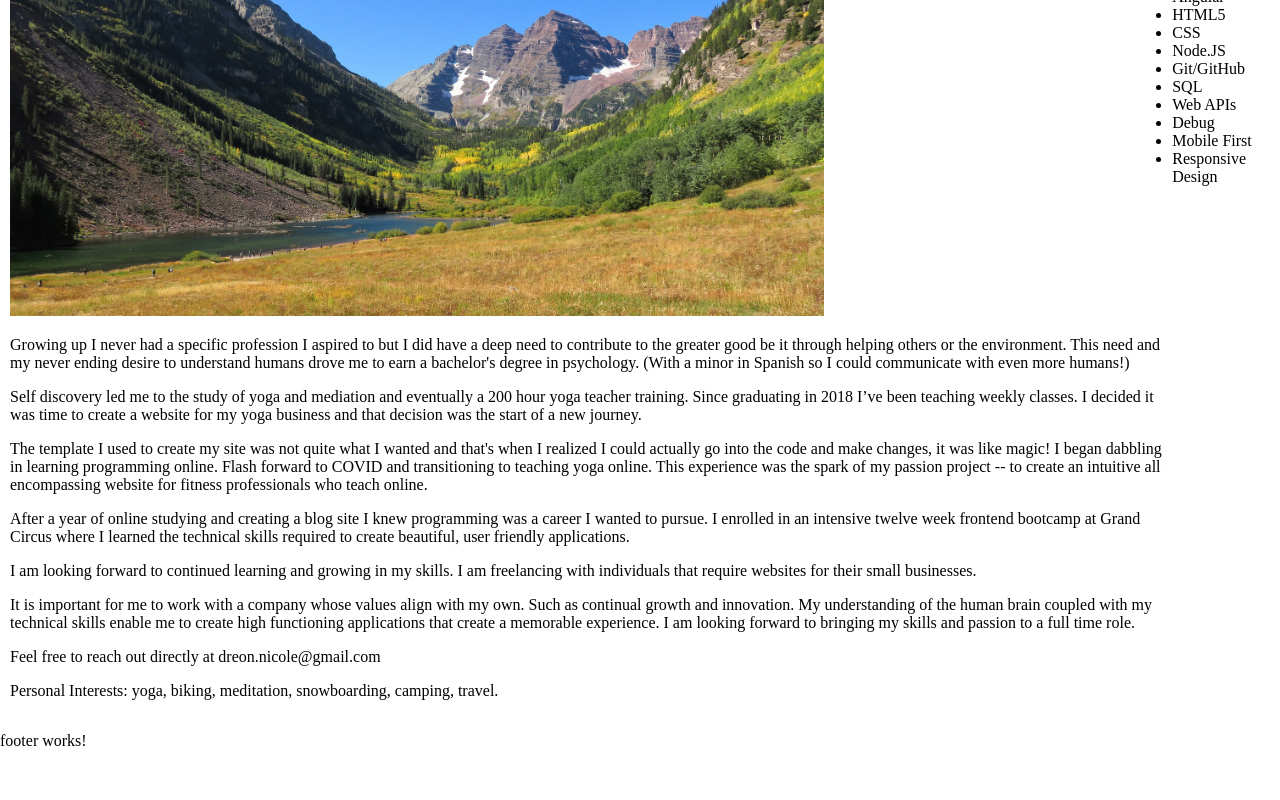
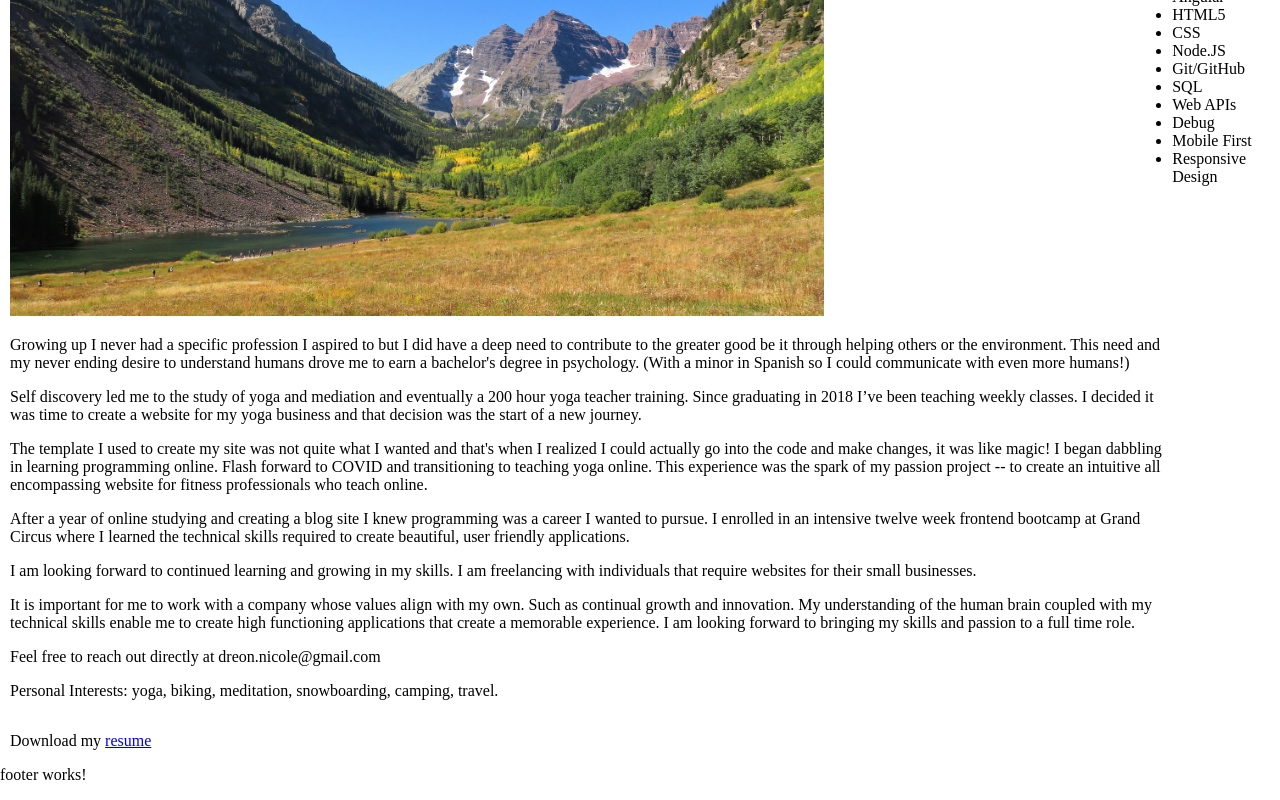
Before and after one commit to NicoleDreon/portfolio, an Angular app: page / in a window 1280 px wide. Shown: the part 1011-1811 px from the top of the page. Before the commit the page ends 1777 px from the top, so only its background shows below. Built offline with nearby package versions, Linux system fonts and the light colour scheme.

Commit message:
added resume download to about

```diff
--- a/src/app/about/about.component.html
+++ b/src/app/about/about.component.html
@@ -66,4 +66,5 @@
       <li>Responsive Design</li>
     </ul>
   </div>
+  <p>Download my <a href="/assets/NicoleDreon.pdf" download>resume</a></p>
 </div>
```
Also changed, not shown: 1 other file (tests, documents, lock files or other folders).
